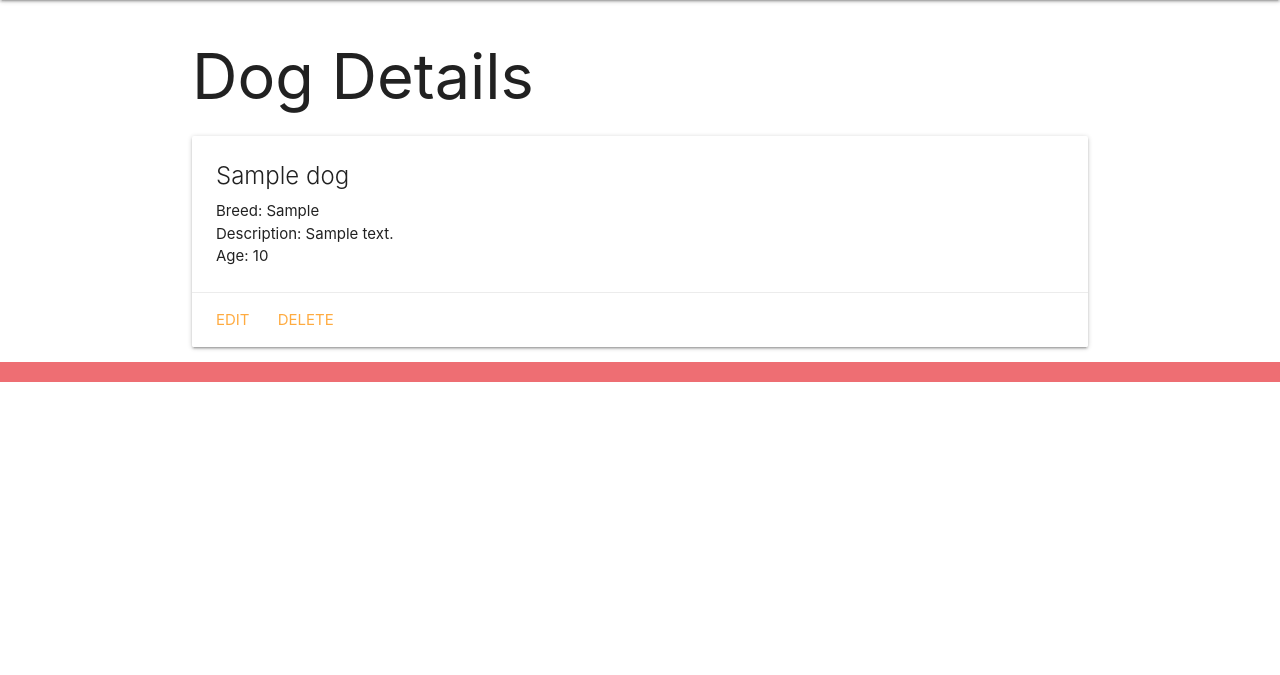
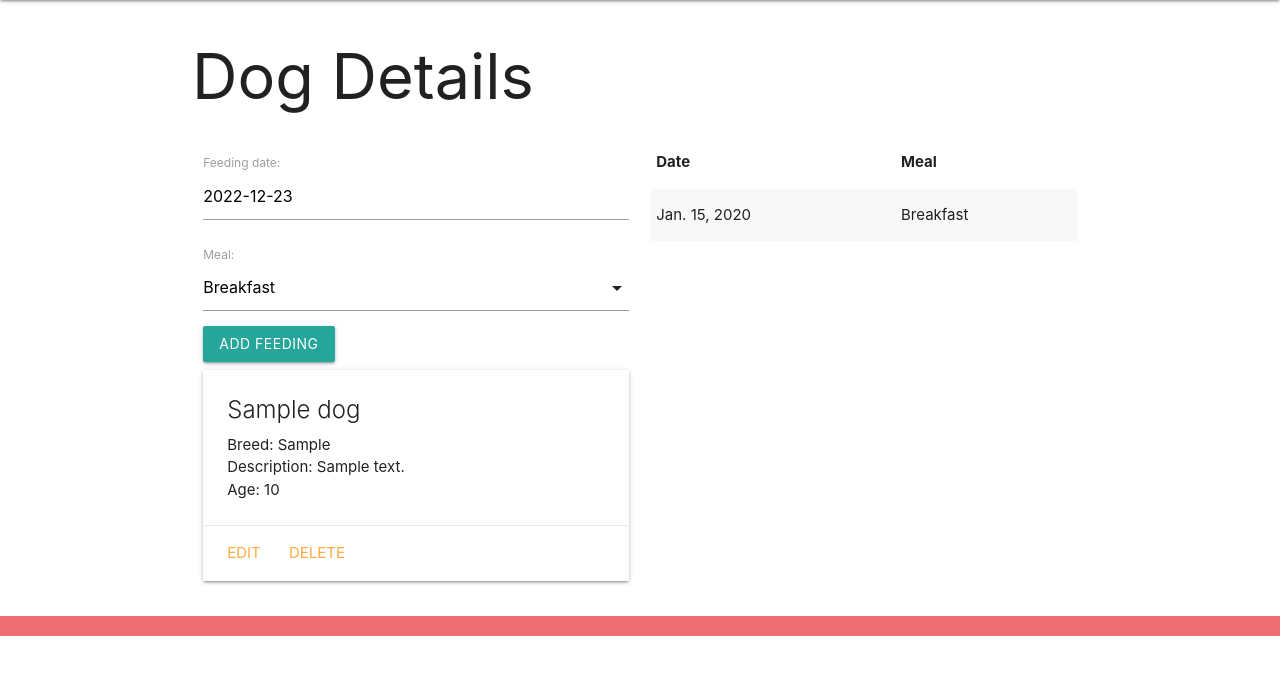
Before and after one commit to 00BUKU/Dog-Collector, a Django app: page /dogs/1/ in a window 1280 px wide. Shown: the part 64-739 px from the top of the page. Run offline with Django 4.2, Linux system fonts and the light colour scheme; tables that the repository leaves empty hold one stand-in row (values such as "Sample post").

Commit message:
Added 'feeding' model and  functionality

```diff
--- a/main_app/admin.py
+++ b/main_app/admin.py
@@ -1,5 +1,6 @@
 from django.contrib import admin
-from .models import Dog
+from .models import Dog, Feeding
 
 
 admin.site.register(Dog)
+admin.site.register(Feeding)
--- /dev/null
+++ b/main_app/forms.py
@@ -0,0 +1,7 @@
+from django.forms import ModelForm
+from .models import Feeding
+
+class FeedingForm(ModelForm):
+  class Meta:
+    model = Feeding
+    fields = ['date', 'meal']
--- a/main_app/models.py
+++ b/main_app/models.py
@@ -1,5 +1,11 @@
 from django.db import models
 from django.urls import reverse
+
+MEALS = (
+    ('B', 'Breakfast'),
+    ('L', 'Lunch'),
+    ('D', 'Dinner')
+)
 
 class Dog(models.Model):
     name = models.CharField(max_length=100)
@@ -12,3 +18,18 @@ class Dog(models.Model):
 
     def get_absolute_url(self):
         return reverse('detail', kwargs={'dog_id': self.id})
+
+class Feeding(models.Model):
+  date = models.DateField('feeding date')
+  meal = models.CharField(
+    max_length=1,
+    choices=MEALS,
+    default=MEALS[0][0]
+  )
+
+  dog = models.ForeignKey(Dog, on_delete=models.CASCADE)
+
+  def __str__(self):
+    return f"{self.get_meal_display()} on {self.date}"
+  class Meta:
+    ordering = ['-date']
--- a/main_app/templates/base.html
+++ b/main_app/templates/base.html
@@ -7,6 +7,7 @@
   <meta http-equiv="X-UA-Compatible" content="ie=edge">
   <title>Dog Collector</title>
   <link rel="stylesheet" href="https://cdnjs.cloudflare.com/ajax/libs/materialize/1.0.0/css/materialize.min.css">
+  <script src="https://cdnjs.cloudflare.com/ajax/libs/materialize/1.0.0/js/materialize.min.js"></script>
   <link rel="stylesheet" href="{% static 'css/style.css' %}">
 </head>
 <body>
--- a/main_app/templates/dogs/detail.html
+++ b/main_app/templates/dogs/detail.html
@@ -1,22 +1,25 @@
 {% extends 'base.html' %}
-
-
 {% block content %}
 
 <h1>Dog Details</h1>
 
+<div class="row">
+  <div class="col s6">
+
+	<form action="{% url 'add_feeding' dog.id %}" method="post">
+		{% csrf_token %}
+		{{ feeding_form.as_p }}
+		<input type="submit" class="btn" value="Add Feeding">
+	  </form>
     <div class="card">
       <div class="card-content">
         <span class="card-title">{{ dog.name }}</span>
         <p>Breed: {{ dog.breed }}</p>
         <p>Description: {{ dog.description }}</p>
-
         {% if dog.age > 0 %}
           <p>Age: {{ dog.age }}</p>
-
         {% else %}
           <p>Age: Puppy</p>
-
         {% endif %}
       </div>
       <div class="card-action">
@@ -25,4 +28,31 @@
       </div>
     </div>
   </div>
-{% endblock content %}
+  <div class="col s6">
+    <table class="striped">
+      <thead>
+        <tr><th>Date</th><th>Meal</th></tr>
+      </thead>
+      <tbody>
+        {% for feeding in dog.feeding_set.all %}
+          <tr>
+            <td>{{feeding.date}}</td>
+            <td>{{feeding.get_meal_display}}</td>
+          </tr>
+        {% endfor %}
+      </tbody>
+    </table>
+  </div>
+</div>
+<script>
+	const dateEl = document.getElementById('id_date');
+	M.Datepicker.init(dateEl, {
+	  format: 'yyyy-mm-dd',
+	  defaultDate: new Date(),
+	  setDefaultDate: true,
+	  autoClose: true
+	});
+	const selectEl = document.getElementById('id_meal');
+  M.FormSelect.init(selectEl);
+</script>
+{% endblock %}
--- a/main_app/urls.py
+++ b/main_app/urls.py
@@ -9,4 +9,5 @@ urlpatterns = [
     path('dogs/create/', views.DogCreate.as_view(), name='dogs_create'),
     path('dogs/<int:pk>/update/', views.DogUpdate.as_view(), name='dogs_update'),
     path('dogs/<int:pk>/delete/', views.DogDelete.as_view(), name='dogs_delete'),
+    path('dogs/<int:dog_id>/add_feeding/', views.add_feeding, name='add_feeding'),
 ]
--- a/main_app/views.py
+++ b/main_app/views.py
@@ -1,6 +1,7 @@
-from django.shortcuts import render
+from django.shortcuts import render, redirect
 from django.http import HttpResponse
 from .models import Dog
+from .forms import FeedingForm
 from django.views.generic.edit import CreateView, UpdateView, DeleteView
 
 def home(request):
@@ -15,7 +16,16 @@ def dogs_index(request):
 
 def dogs_detail(request, dog_id):
   dog = Dog.objects.get(id=dog_id)
-  return render(request, 'dogs/detail.html', {'dog': dog})
+  feeding_form = FeedingForm()
+  return render(request, 'dogs/detail.html', {'dog': dog, 'feeding_form': feeding_form})
+
+def add_feeding(request, dog_id):
+  form = FeedingForm(request.POST)
+  if form.is_valid():
+    new_feeding = form.save(commit=False)
+    new_feeding.dog_id = dog_id
+    new_feeding.save()
+  return redirect('detail', dog_id=dog_id)
 
 class DogCreate(CreateView):
   model = Dog
```
Also changed, not shown: main_app/migrations/0002_feeding.py (added). Lines whose indentation alone changed are shown as unchanged.
